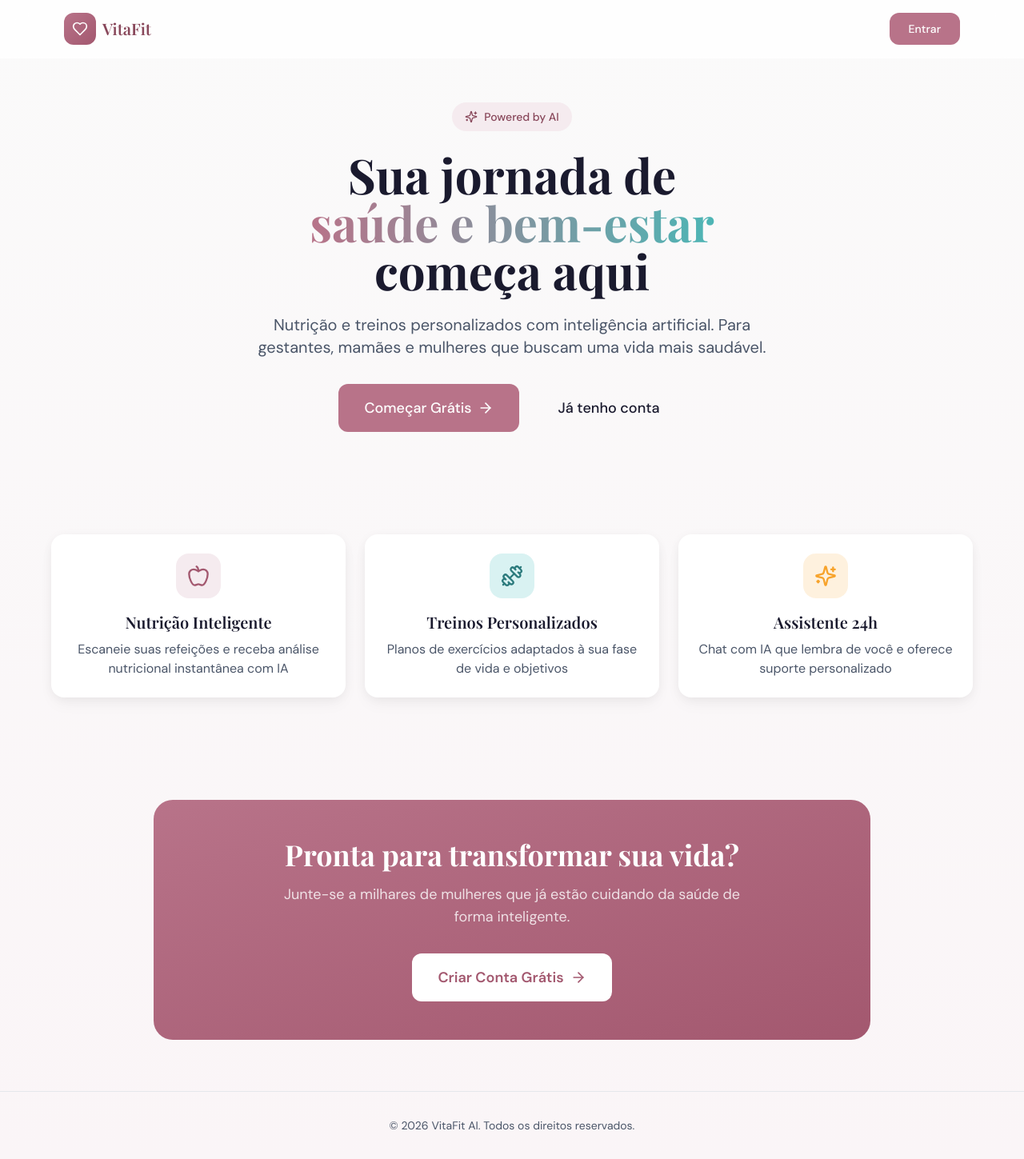
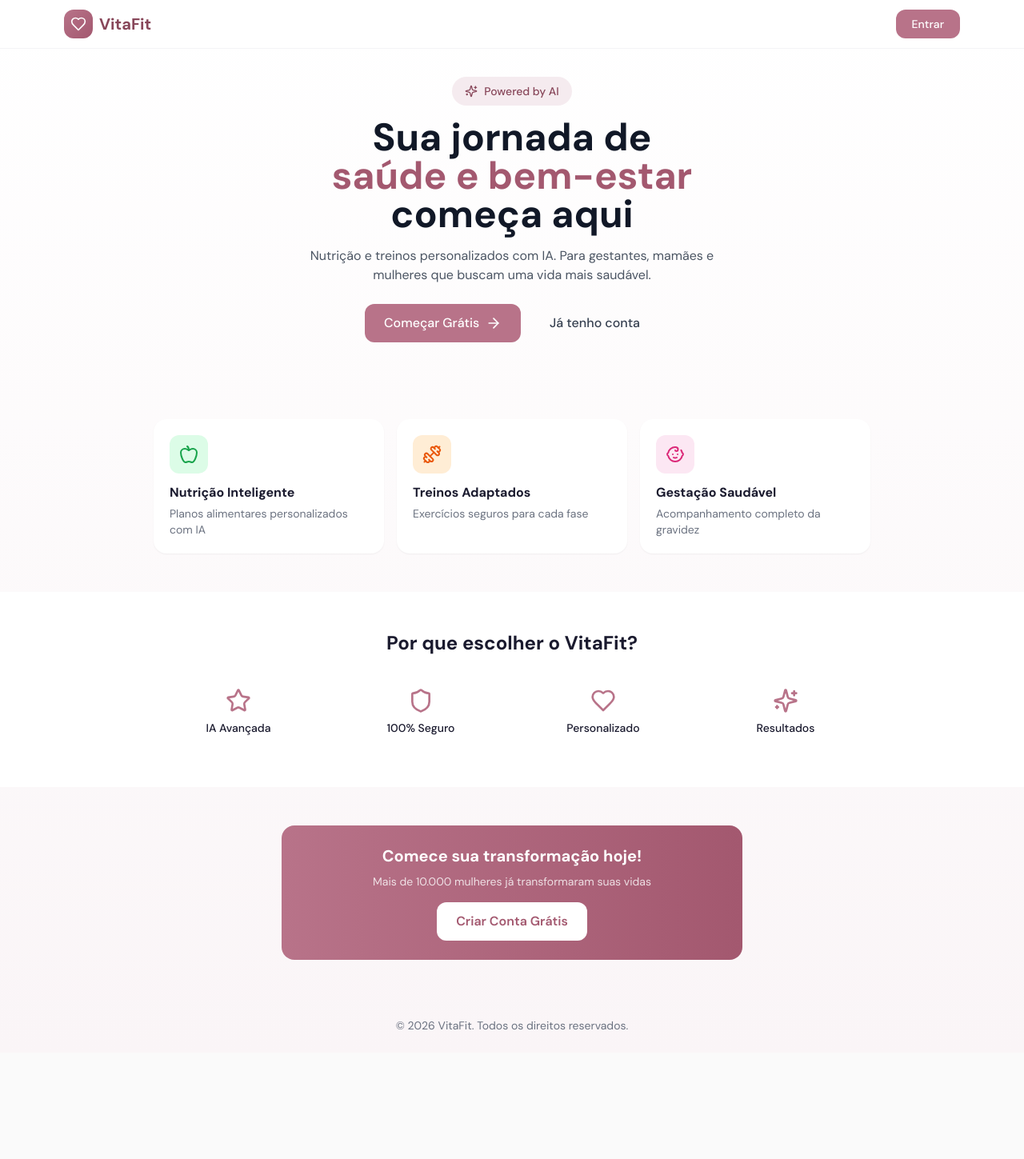
Before and after one commit to catarinaisadoradacruz-del/secret, a Next.js app: page / in a window 1280 px wide. Shown: the whole page at 80% size. After the commit the page ends 1316 px from the top, so only its background shows below. Built offline with nearby package versions, Linux system fonts and the light colour scheme; a web font is replaced by a local one.

Commit message:
perf: landing page otimizada sem framer-motion

```diff
--- a/src/app/page.tsx
+++ b/src/app/page.tsx
@@ -1,159 +1,108 @@
 'use client'
 
 import Link from 'next/link'
-import { motion } from 'framer-motion'
-import { Sparkles, Heart, Dumbbell, Apple, ArrowRight } from 'lucide-react'
+import { Sparkles, Heart, Dumbbell, Apple, ArrowRight, Baby, Star, Shield } from 'lucide-react'
 
 export default function LandingPage() {
   return (
-    <div className="min-h-screen bg-gradient-to-b from-background to-primary-50">
+    <div className="min-h-screen bg-gradient-to-b from-white to-primary-50">
       {/* Header */}
-      <header className="fixed top-0 left-0 right-0 z-50 glass border-b border-white/20">
-        <div className="max-w-6xl mx-auto px-4 py-4 flex items-center justify-between">
+      <header className="fixed top-0 left-0 right-0 z-50 bg-white/80 backdrop-blur-sm border-b border-gray-100">
+        <div className="max-w-6xl mx-auto px-4 py-3 flex items-center justify-between">
           <div className="flex items-center gap-2">
-            <div className="w-10 h-10 rounded-xl bg-gradient-to-br from-primary-500 to-primary-600 flex items-center justify-center">
+            <div className="w-9 h-9 rounded-xl bg-gradient-to-br from-primary-500 to-primary-600 flex items-center justify-center">
               <Heart className="w-5 h-5 text-white" />
             </div>
-            <span className="font-display text-xl font-semibold text-primary-700">VitaFit</span>
+            <span className="text-xl font-bold text-primary-700">VitaFit</span>
           </div>
-          <Link
-            href="/login"
-            className="btn-primary px-6 py-2.5 text-sm"
-          >
+          <Link href="/login" className="bg-primary-500 text-white px-5 py-2 rounded-xl text-sm font-medium">
             Entrar
           </Link>
         </div>
       </header>
 
       {/* Hero */}
-      <section className="pt-32 pb-16 px-4">
+      <section className="pt-24 pb-12 px-4">
         <div className="max-w-4xl mx-auto text-center">
-          <motion.div
-            initial={{ opacity: 0, y: 20 }}
-            animate={{ opacity: 1, y: 0 }}
-            transition={{ duration: 0.6 }}
-          >
-            <span className="inline-flex items-center gap-2 px-4 py-2 rounded-full bg-primary-100 text-primary-700 text-sm font-medium mb-6">
+          <span className="inline-flex items-center gap-2 px-4 py-2 rounded-full bg-primary-100 text-primary-700 text-sm font-medium mb-4">
             <Sparkles className="w-4 h-4" />
             Powered by AI
           </span>
 
-            <h1 className="font-display text-4xl md:text-6xl font-bold text-text-primary mb-6 leading-tight">
+          <h1 className="text-3xl md:text-5xl font-bold text-gray-900 mb-4 leading-tight">
             Sua jornada de<br />
-              <span className="text-gradient">saúde e bem-estar</span><br />
+            <span className="text-primary-600">saúde e bem-estar</span><br />
             começa aqui
           </h1>
 
-            <p className="text-lg md:text-xl text-text-secondary mb-8 max-w-2xl mx-auto">
-              Nutrição e treinos personalizados com inteligência artificial.
-              Para gestantes, mamães e mulheres que buscam uma vida mais saudável.
+          <p className="text-gray-600 mb-6 max-w-xl mx-auto">
+            Nutrição e treinos personalizados com IA. Para gestantes, mamães e mulheres que buscam uma vida mais saudável.
           </p>
 
-            <div className="flex flex-col sm:flex-row gap-4 justify-center">
-              <Link
-                href="/register"
-                className="btn-primary px-8 py-4 text-lg gap-2"
-              >
-                Começar Grátis
-                <ArrowRight className="w-5 h-5" />
+          <div className="flex flex-col sm:flex-row gap-3 justify-center">
+            <Link href="/register" className="bg-primary-500 text-white px-6 py-3 rounded-xl font-medium flex items-center justify-center gap-2">
+              Começar Grátis <ArrowRight className="w-5 h-5" />
             </Link>
-              <Link
-                href="/login"
-                className="px-8 py-4 text-lg font-medium text-text-primary hover:bg-white/50 rounded-xl transition-all"
-              >
+            <Link href="/login" className="px-6 py-3 font-medium text-gray-700 hover:bg-gray-100 rounded-xl">
               Já tenho conta
             </Link>
           </div>
-          </motion.div>
         </div>
       </section>
 
       {/* Features */}
-      <section className="py-16 px-4">
-        <div className="max-w-6xl mx-auto">
-          <div className="grid md:grid-cols-3 gap-6">
-            <motion.div
-              initial={{ opacity: 0, y: 20 }}
-              whileInView={{ opacity: 1, y: 0 }}
-              viewport={{ once: true }}
-              transition={{ delay: 0.1 }}
-              className="card text-center"
-            >
-              <div className="w-14 h-14 rounded-2xl bg-primary-100 flex items-center justify-center mx-auto mb-4">
-                <Apple className="w-7 h-7 text-primary-600" />
+      <section className="py-12 px-4">
+        <div className="max-w-4xl mx-auto grid md:grid-cols-3 gap-4">
+          {[
+            { icon: Apple, title: 'Nutrição Inteligente', desc: 'Planos alimentares personalizados com IA', color: 'bg-green-100 text-green-600' },
+            { icon: Dumbbell, title: 'Treinos Adaptados', desc: 'Exercícios seguros para cada fase', color: 'bg-orange-100 text-orange-600' },
+            { icon: Baby, title: 'Gestação Saudável', desc: 'Acompanhamento completo da gravidez', color: 'bg-pink-100 text-pink-600' },
+          ].map((f, i) => (
+            <div key={i} className="bg-white rounded-2xl p-5 shadow-sm">
+              <div className={`w-12 h-12 rounded-xl ${f.color} flex items-center justify-center mb-3`}>
+                <f.icon className="w-6 h-6" />
               </div>
-              <h3 className="font-display text-xl font-semibold mb-2">Nutrição Inteligente</h3>
-              <p className="text-text-secondary">
-                Escaneie suas refeições e receba análise nutricional instantânea com IA
-              </p>
-            </motion.div>
+              <h3 className="font-bold mb-1">{f.title}</h3>
+              <p className="text-sm text-gray-500">{f.desc}</p>
+            </div>
+          ))}
+        </div>
+      </section>
 
-            <motion.div
-              initial={{ opacity: 0, y: 20 }}
-              whileInView={{ opacity: 1, y: 0 }}
-              viewport={{ once: true }}
-              transition={{ delay: 0.2 }}
-              className="card text-center"
-            >
-              <div className="w-14 h-14 rounded-2xl bg-secondary-100 flex items-center justify-center mx-auto mb-4">
-                <Dumbbell className="w-7 h-7 text-secondary-600" />
+      {/* Benefits */}
+      <section className="py-12 px-4 bg-white">
+        <div className="max-w-4xl mx-auto text-center">
+          <h2 className="text-2xl font-bold mb-6">Por que escolher o VitaFit?</h2>
+          <div className="grid grid-cols-2 md:grid-cols-4 gap-4">
+            {[
+              { icon: Star, label: 'IA Avançada' },
+              { icon: Shield, label: '100% Seguro' },
+              { icon: Heart, label: 'Personalizado' },
+              { icon: Sparkles, label: 'Resultados' },
+            ].map((b, i) => (
+              <div key={i} className="p-4">
+                <b.icon className="w-8 h-8 mx-auto mb-2 text-primary-500" />
+                <p className="text-sm font-medium">{b.label}</p>
               </div>
-              <h3 className="font-display text-xl font-semibold mb-2">Treinos Personalizados</h3>
-              <p className="text-text-secondary">
-                Planos de exercícios adaptados à sua fase de vida e objetivos
-              </p>
-            </motion.div>
-
-            <motion.div
-              initial={{ opacity: 0, y: 20 }}
-              whileInView={{ opacity: 1, y: 0 }}
-              viewport={{ once: true }}
-              transition={{ delay: 0.3 }}
-              className="card text-center"
-            >
-              <div className="w-14 h-14 rounded-2xl bg-accent-300/30 flex items-center justify-center mx-auto mb-4">
-                <Sparkles className="w-7 h-7 text-accent-500" />
-              </div>
-              <h3 className="font-display text-xl font-semibold mb-2">Assistente 24h</h3>
-              <p className="text-text-secondary">
-                Chat com IA que lembra de você e oferece suporte personalizado
-              </p>
-            </motion.div>
+            ))}
           </div>
         </div>
       </section>
 
       {/* CTA */}
-      <section className="py-16 px-4">
-        <div className="max-w-4xl mx-auto">
-          <motion.div
-            initial={{ opacity: 0, scale: 0.95 }}
-            whileInView={{ opacity: 1, scale: 1 }}
-            viewport={{ once: true }}
-            className="bg-gradient-to-br from-primary-500 to-primary-600 rounded-3xl p-8 md:p-12 text-center text-white"
-          >
-            <h2 className="font-display text-3xl md:text-4xl font-bold mb-4">
-              Pronta para transformar sua vida?
-            </h2>
-            <p className="text-white/80 text-lg mb-8 max-w-xl mx-auto">
-              Junte-se a milhares de mulheres que já estão cuidando da saúde de forma inteligente.
-            </p>
-            <Link
-              href="/register"
-              className="inline-flex items-center gap-2 bg-white text-primary-600 px-8 py-4 rounded-xl font-semibold text-lg hover:bg-white/90 transition-all"
-            >
+      <section className="py-12 px-4">
+        <div className="max-w-xl mx-auto bg-gradient-to-r from-primary-500 to-primary-600 rounded-2xl p-6 text-white text-center">
+          <h2 className="text-xl font-bold mb-2">Comece sua transformação hoje!</h2>
+          <p className="text-white/80 mb-4 text-sm">Mais de 10.000 mulheres já transformaram suas vidas</p>
+          <Link href="/register" className="inline-block bg-white text-primary-600 px-6 py-3 rounded-xl font-semibold">
             Criar Conta Grátis
-              <ArrowRight className="w-5 h-5" />
           </Link>
-          </motion.div>
         </div>
       </section>
 
       {/* Footer */}
-      <footer className="py-8 px-4 border-t border-gray-200">
-        <div className="max-w-6xl mx-auto text-center text-text-secondary text-sm">
-          <p>&copy; 2026 VitaFit AI. Todos os direitos reservados.</p>
-        </div>
+      <footer className="py-6 px-4 text-center text-sm text-gray-500">
+        <p>© 2026 VitaFit. Todos os direitos reservados.</p>
       </footer>
     </div>
   )
```
Lines whose indentation alone changed are shown as unchanged.
